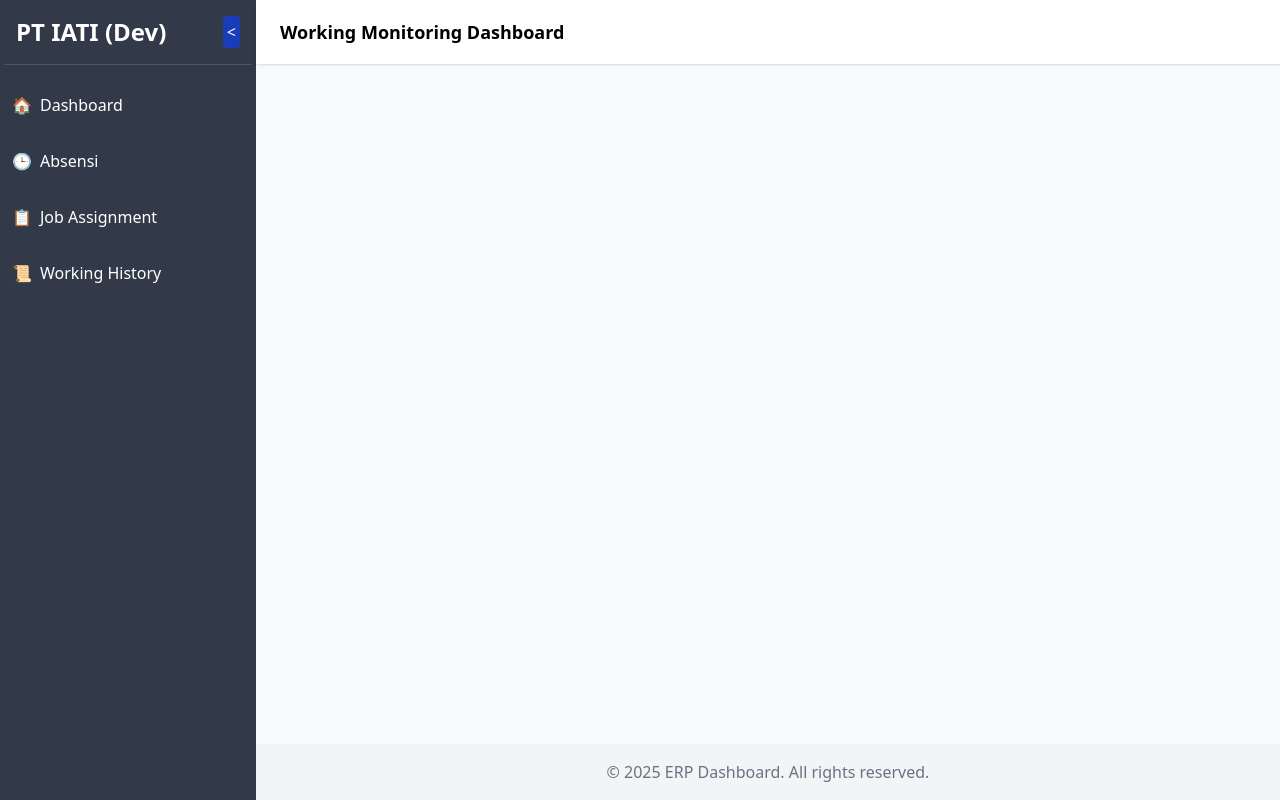
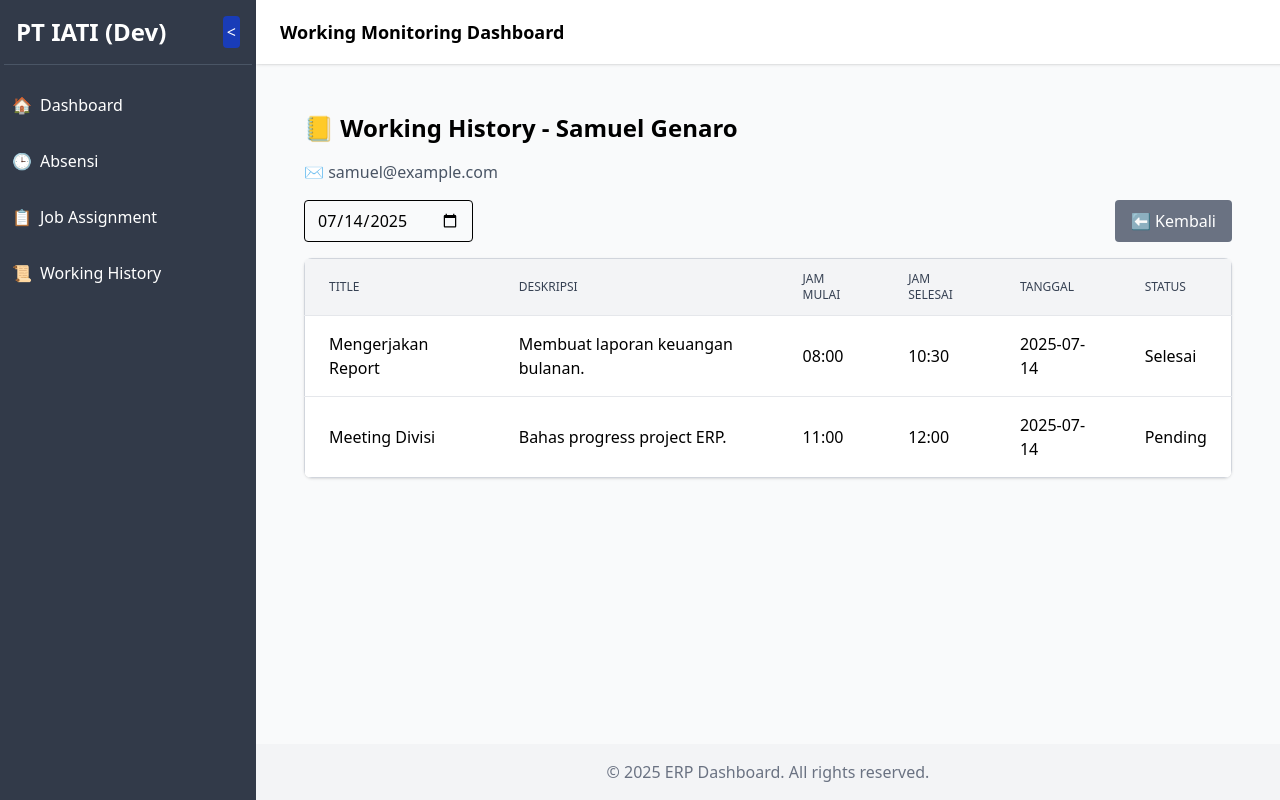
Before and after one commit to SaGerz/erp_company_UI, a React (Vite) app: page /working-history/1 in a window 1280 px wide. Built offline with nearby package versions, Linux system fonts and the light colour scheme.

Commit message:
Feat: add mockup UI for detail view working history (Atasan Side)

```diff
--- a/src/App.jsx
+++ b/src/App.jsx
@@ -9,6 +9,7 @@ import WorkingHistory from "./Pages/WorkingHistory";
 import Absensi from "./Pages/Absensi";
 import Login from "./Pages/Auth/Login";
 import Register from "./Pages/Auth/Register";
+import WorkingHistoryDetail from "./Pages/WorkingHistoryDetail";
 
 const App = () => {
   return (
@@ -38,6 +39,7 @@ const App = () => {
                       path="/working-history"
                       element={<WorkingHistory />}
                     />
+                    <Route path="/working-history/:id" element={<WorkingHistoryDetail />} />
                   </Routes>
                 </main>
                 <Footer />
--- /dev/null
+++ b/src/Pages/WorkingHistoryDetail.jsx
@@ -0,0 +1,132 @@
+import React, { useState, useEffect } from "react";
+import { useParams, useNavigate } from "react-router-dom";
+
+function WorkingHistoryDetail() {
+  const { id } = useParams(); // ambil user id dari URL
+  const navigate = useNavigate();
+
+  // Dummy data user
+  const dummyUsers = [
+    { id: 1, name: "Samuel Genaro", email: "samuel@example.com" },
+    { id: 2, name: "Ayu Lestari", email: "ayu@example.com" },
+    { id: 3, name: "Budi Santoso", email: "budi@example.com" },
+  ];
+
+  // Dummy working history
+  const dummyData = [
+    {
+      id: 1,
+      title: "Mengerjakan Report",
+      deskripsi: "Membuat laporan keuangan bulanan.",
+      jamMulai: "08:00",
+      jamSelesai: "10:30",
+      tanggal: "2025-07-14",
+      status: "Selesai",
+    },
+    {
+      id: 2,
+      title: "Meeting Divisi",
+      deskripsi: "Bahas progress project ERP.",
+      jamMulai: "11:00",
+      jamSelesai: "12:00",
+      tanggal: "2025-07-14",
+      status: "Pending",
+    },
+  ];
+
+  const [selectedDate, setSelectedDate] = useState("2025-07-14");
+  const [user, setUser] = useState(null);
+
+  useEffect(() => {
+    // Cek user berdasarkan ID
+    const foundUser = dummyUsers.find((u) => u.id === parseInt(id));
+    if (!foundUser) {
+      // Kalau user gak ada, redirect balik
+      navigate("/working-history");
+    } else {
+      setUser(foundUser);
+    }
+  }, [id, navigate]);
+
+  return (
+    <div className="p-6">
+      {user && (
+        <>
+          <h1 className="text-2xl font-bold mb-4">
+            📒 Working History - {user.name}
+          </h1>
+          <p className="text-gray-600 mb-4">✉️ {user.email}</p>
+
+          {/* Filter Date */}
+          <div className="flex justify-between mb-4">
+            <input
+              type="date"
+              value={selectedDate}
+              onChange={(e) => setSelectedDate(e.target.value)}
+              className="border px-3 py-2 rounded"
+            />
+            <button
+              onClick={() => navigate(-1)}
+              className="px-4 py-2 bg-gray-500 text-white rounded hover:bg-gray-600"
+            >
+              ⬅️ Kembali
+            </button>
+          </div>
+
+          {/* Table */}
+          <div className="overflow-x-auto shadow rounded-lg">
+            <table className="min-w-full divide-y divide-gray-200 border border-gray-300">
+              <thead className="bg-gray-100">
+                <tr>
+                  <th className="px-6 py-3 text-left text-xs font-medium text-gray-700 uppercase">
+                    Title
+                  </th>
+                  <th className="px-6 py-3 text-left text-xs font-medium text-gray-700 uppercase">
+                    Deskripsi
+                  </th>
+                  <th className="px-6 py-3 text-left text-xs font-medium text-gray-700 uppercase">
+                    Jam Mulai
+                  </th>
+                  <th className="px-6 py-3 text-left text-xs font-medium text-gray-700 uppercase">
+                    Jam Selesai
+                  </th>
+                  <th className="px-6 py-3 text-left text-xs font-medium text-gray-700 uppercase">
+                    Tanggal
+                  </th>
+                  <th className="px-6 py-3 text-left text-xs font-medium text-gray-700 uppercase">
+                    Status
+                  </th>
+                </tr>
+              </thead>
+              <tbody className="bg-white divide-y divide-gray-200">
+                {dummyData.length === 0 ? (
+                  <tr>
+                    <td
+                      colSpan="6"
+                      className="text-center py-4 text-gray-500"
+                    >
+                      Belum ada working history untuk tanggal ini!
+                    </td>
+                  </tr>
+                ) : (
+                  dummyData.map((item) => (
+                    <tr key={item.id}>
+                      <td className="px-6 py-4">{item.title}</td>
+                      <td className="px-6 py-4">{item.deskripsi}</td>
+                      <td className="px-6 py-4">{item.jamMulai}</td>
+                      <td className="px-6 py-4">{item.jamSelesai}</td>
+                      <td className="px-6 py-4">{item.tanggal}</td>
+                      <td className="px-6 py-4">{item.status}</td>
+                    </tr>
+                  ))
+                )}
+              </tbody>
+            </table>
+          </div>
+        </>
+      )}
+    </div>
+  );
+}
+
+export default WorkingHistoryDetail;
```
